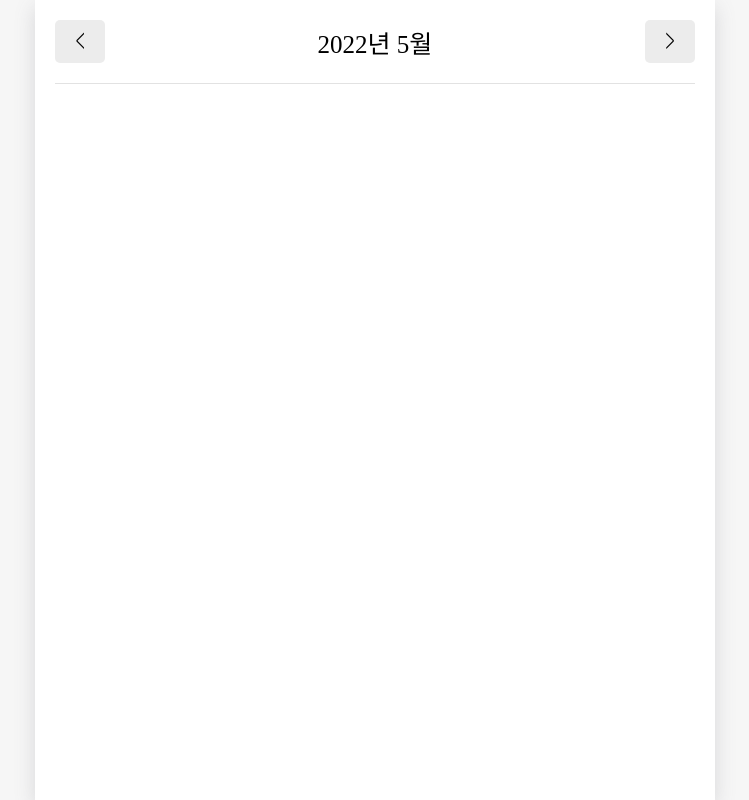
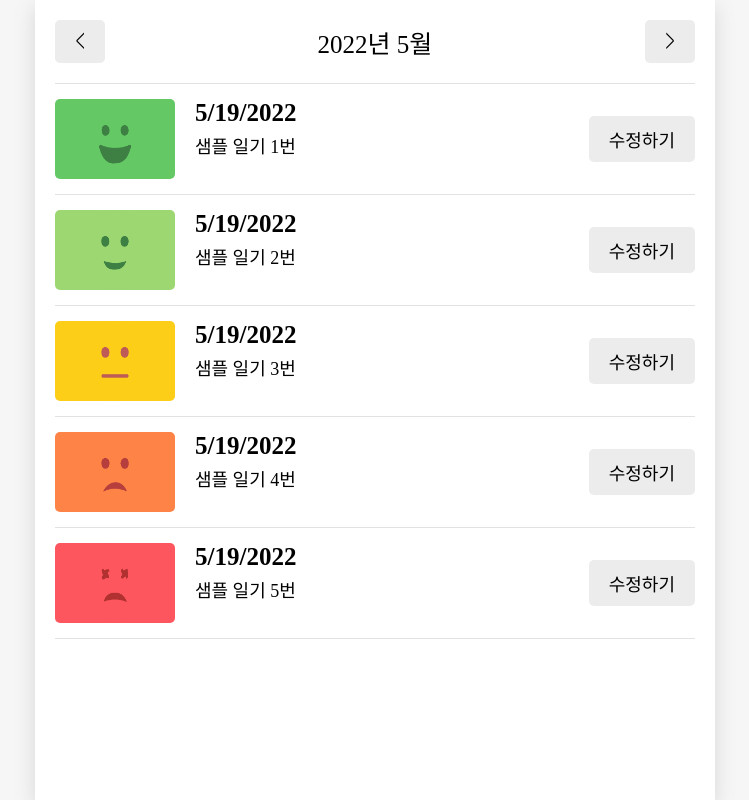
Before and after one commit to jplendor/emotion-diary, a React (Create React App) app: page / in a window 1280 px wide. Shown: the whole page, without its empty margins (265-1014 px from the left). Built offline with nearby package versions, Linux system fonts and the light colour scheme; a web font is replaced by a local one.

Commit message:
add DiaryList, DiaryItem

```diff
--- a/src/App.css
+++ b/src/App.css
@@ -97,3 +97,70 @@ header .head_btn_right {
 header button {
   font-family: 'Nanum Gothic', sans-serif;
 }
+
+/* DiaryItem */
+
+.DiaryItem {
+  display: flex;
+  justify-content: space-between;
+
+  padding-top: 15px;
+  padding-bottom: 15px;
+
+  border-bottom: 1px solid #e2e2e2;
+}
+
+.DiaryItem .emotion_img_wrapper {
+  cursor: pointer;
+  min-width: 120px;
+  height: 80px;
+  border-radius: 5px;
+  display: flex;
+  justify-content: center;
+}
+
+.emotion_img_wrapper_1 {
+  background-color: #64c964;
+}
+
+.emotion_img_wrapper_2 {
+  background-color: #9dd772;
+}
+
+.emotion_img_wrapper_3 {
+  background-color: #fdce17;
+}
+
+.emotion_img_wrapper_4 {
+  background-color: #fd8446;
+}
+
+.emotion_img_wrapper_5 {
+  background-color: #fd565f;
+}
+
+.DiaryItem .emotion_img_wrapper img {
+  width: 50%;
+}
+
+.DiaryItem .info_wrapper {
+  cursor: pointer;
+  flex-grow: 1;
+  margin-left: 20px;
+}
+
+.DiaryItem .diary_date {
+  font-weight: bold;
+  font-size: 25px;
+  margin-bottom: 5px;
+}
+
+.DiaryItem .diary_content_preview {
+  font-size: 18px;
+}
+
+.DiaryItem .btn_wrapper {
+  min-width: 70px;
+  display: flex;
+  align-items: center;
+}
--- a/src/App.js
+++ b/src/App.js
@@ -36,8 +36,16 @@ const reducer = (state, action) => {
 export const DiaryStateContext = React.createContext();
 export const DiaryDispatchContext = React.createContext();
 
+const dummyData = [
+    { id: 1, emotion: 1, content: "샘플 일기 1번", date: 1652965368076 },
+    { id: 2, emotion: 2, content: "샘플 일기 2번", date: 1652965368077 },
+    { id: 3, emotion: 3, content: "샘플 일기 3번", date: 1652965368078 },
+    { id: 4, emotion: 4, content: "샘플 일기 4번", date: 1652965368079 },
+    { id: 5, emotion: 5, content: "샘플 일기 5번", date: 1652965368080 },
+];
+
 function App() {
-    const [data, dispatch] = useReducer(reducer, []);
+    const [data, dispatch] = useReducer(reducer, dummyData);
     // const [state, dispatch] = useReducer(reducer, state의 초기 값)
     // dispatch : 액션을 발생시키는 함수
     // reducer : 현재 상태와 액션 객체를 파라미터로 받아와서 새로운 상태를 반환해주는 함수
--- /dev/null
+++ b/src/components/DiaryItem.js
@@ -0,0 +1,46 @@
+import { useNavigate } from "react-router-dom";
+import MyButton from "./MyButton";
+
+const DiaryItem = ({ id, content, emotion, date }) => {
+    const navigate = useNavigate();
+
+    const strDate = new Date(parseInt(date)).toLocaleDateString();
+
+    const goDetail = () => {
+        navigate(`./diary/${id}`);
+    };
+
+    const goEdit = () => {
+        navigate(`./edit/${id}`);
+    };
+
+    return (
+        <div className="DiaryItem">
+            <div
+                onClick={goDetail}
+                className={[
+                    "emotion_img_wrapper",
+                    `emotion_img_wrapper_${emotion}`,
+                ].join(" ")}
+            >
+                <img
+                    src={
+                        process.env.PUBLIC_URL + `assets/emotion${emotion}.png`
+                    }
+                    alt="감정 이미지"
+                />
+            </div>
+            <div onClick={goDetail} className="info_wrapper">
+                <div className="diary_date">{strDate}</div>
+                <div className="diary_content_preview">
+                    {content.slice(0, 25)}
+                </div>
+            </div>
+            <div className="btn_wrapper">
+                <MyButton text={"수정하기"} onClick={goEdit} />
+            </div>
+        </div>
+    );
+};
+
+export default DiaryItem;
--- /dev/null
+++ b/src/components/DiaryList.js
@@ -0,0 +1,17 @@
+import DiaryItem from "./DiaryItem";
+
+const DiaryList = ({ diaryList }) => {
+    return (
+        <div>
+            {diaryList.map((item) => (
+                <DiaryItem key={item.id} {...item} />
+            ))}
+        </div>
+    );
+};
+
+DiaryList.defaultProps = {
+    diaryList: [],
+};
+
+export default DiaryList;
--- a/src/pages/Home.js
+++ b/src/pages/Home.js
@@ -1,11 +1,36 @@
-import { useState } from "react";
+import { useContext, useEffect, useState } from "react";
+import { DiaryStateContext } from "../App";
 
 import MyHeader from "../components/MyHeader";
 import MyButton from "../components/MyButton";
+import DiaryList from "../components/DiaryList";
 
 const Home = () => {
+    const diaryList = useContext(DiaryStateContext);
+
+    const [data, setData] = useState([]);
     const [curDate, setCurDate] = useState(new Date());
     const headerText = `${curDate.getFullYear()}년 ${curDate.getMonth() + 1}월`;
+
+    useEffect(() => {
+        if (diaryList.length >= 1) {
+            const firstDay = new Date(
+                curDate.getFullYear(),
+                curDate.getMonth(),
+                1
+            ).getTime();
+            const lastDay = new Date(
+                curDate.getFullYear(),
+                curDate.getMonth() + 1,
+                0
+            ).getTime();
+            setData(
+                diaryList.filter(
+                    (item) => firstDay <= item.date && item.date <= lastDay
+                )
+            );
+        }
+    }, [curDate, diaryList]);
 
     const decreaseMonth = () => {
         setCurDate(
@@ -34,6 +59,7 @@ const Home = () => {
                 leftChild={<MyButton text={"<"} onClick={decreaseMonth} />}
                 rightChild={<MyButton text={">"} onClick={increaseMonth} />}
             />
+            <DiaryList diaryList={data} />
         </div>
     );
 };
```
